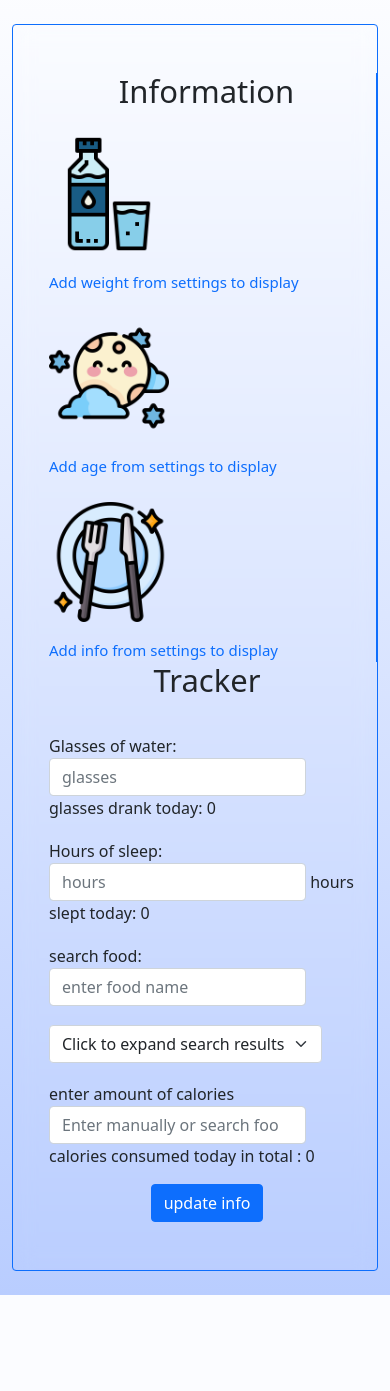
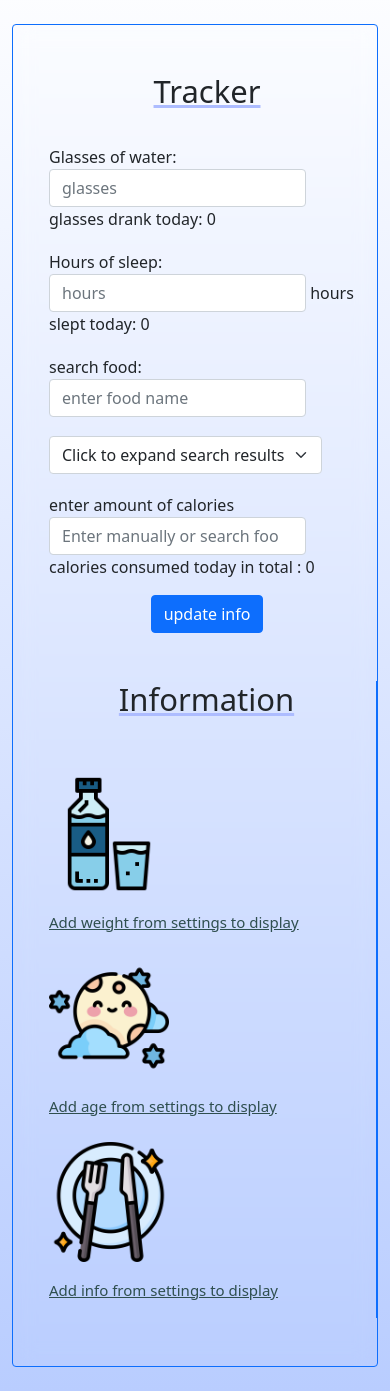
Before and after one commit to manaswii/healthapp, a Flask app: page / in a window 390 px wide. Shown: the part 66-1457 px from the top of the page. Before the commit the page ends 1361 px from the top, so only its background shows below. Run offline with Flask 2, Linux system fonts and the light colour scheme; a user stored in the database is signed in; some libraries are stand-ins or nearby versions.

Commit message:
made tracker appear above information on small screens

```diff
--- a/application.py
+++ b/application.py
@@ -118,6 +118,9 @@
         timeZone = request.form.get("timeZone")
         offSet = request.form.get("offSet")
         usernames = db.execute("SELECT * FROM users WHERE username = ?;", user)
+
+        if len(timeZone) > 15 or len(offSet) > 5:
+            return "grr"
 
         if len(usernames) != 1:
             return "username does not exist"
--- a/static/styles.css
+++ b/static/styles.css
@@ -8,6 +8,12 @@
 
 .form-group{
     margin-top: 0.5cm;
+
+}
+
+.myUnderline{
+    text-decoration: underline;
+    text-decoration-color:rgb(173, 188, 255);
 
 }
 
@@ -53,3 +59,10 @@
     text-decoration: none;
     color: aliceblue;
 }
+.myLink{
+    color:darkslategrey;
+    text-decoration:underline
+}
+.myLink:hover{
+    color: rgb(11, 28, 255);
+}
--- a/templates/history.html
+++ b/templates/history.html
@@ -3,7 +3,7 @@
 {% block title %} History {% endblock %}
 
 {% block body %}
-<div class = "mydiv p-5 border border-primary rounded">
+<div class = "mydiv p-2 border border-primary rounded">
 <h6 class="display-6">Today</h6>
 
 <table class="table table-primary table-striped">
--- a/templates/index.html
+++ b/templates/index.html
@@ -38,8 +38,8 @@
 </script>
 
 <div class="mydiv row align-items-start border border-primary rounded pb-5 pt-5">
-<div class = "col border-end border-primary ms-4">
-    <h5 class="display-5 text-center pb-3">Information</h4>
+<div class = "col border-end border-primary ms-4 order-2 pb-3 order-md-1">
+    <h5 class="display-5 text-center pb-5 myUnderline">Information</h5>
 
 <div class = "row">
     <div class = "col-sm-12 col-md-3">
@@ -51,7 +51,7 @@
         {% if info.waterToDrink %}
         <span class = "text-primary myInfoText">Drink at least {{info.waterToDrink}} ounces/ {{info.waterToDrink | toLitres}} Litres / {{info.glassesToDrink}} glasses of water everyday</span><br>
         {% else %}
-        <span class = "text-primary myInfoText">Add weight from settings to display</span><br>
+        <span class = "text-primary myInfoText"><a href = "/accountsettings" class = "myLink">Add weight from settings to display</a></span><br>
         {% endif %}
     </div>
 </div>
@@ -65,7 +65,7 @@
 {% if info.sleepToGet %}
 <span class = "text-primary myInfoText">Sleep {{info.sleepToGet}} </span><br>
 {% else %}
-<span class = "text-primary myInfoText">Add age from settings to display</span><br>
+<span class = "text-primary myInfoText"><a href = "/accountsettings" class = "myLink">Add age from settings to display</a></span><br>
 {% endif %}
 </div>
 </div>
@@ -79,14 +79,14 @@
 {% if info.caloriesToConsume %}
 <span class = "text-primary myInfoText"> Consume {{info.caloriesToConsume}} calories to maintain weight (for sedentary lifestyle) </span><br>
 {% else %}
-<span class = "text-primary myInfoText">Add info from settings to display</span><br>
+<span class = "text-primary myInfoText"><a href = "/accountsettings" class = "myLink">Add info from settings to display</a></span><br>
 {% endif %}
 </div>
 </div>
 </div>
 
-<div class = "col ms-4">
-    <h5 class="display-5 text-center pb-3">Tracker</h4>
+<div class = "col ms-4 order-1 pb-5 order-md-2">
+    <h5 class="display-5 text-center pb-3 myUnderline">Tracker</h4>
 <form action="/" method="post">
 
     <div class="form-group">
```
Also changed, not shown: health.db.
